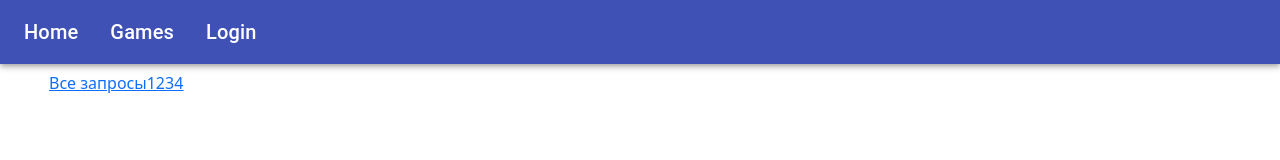
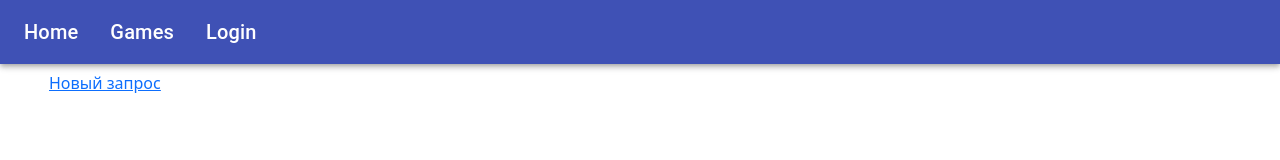
Before and after one commit to bzalyaliev/requests, a React (Create React App) app in the folder frontend/: page / in a window 1280 px wide. Shown: the top 160 px of the page. Built offline with nearby package versions, Linux system fonts and the light colour scheme.

Commit message:
automate rebuilding frontend for backend

```diff
--- a/frontend/src/pages/Home.js
+++ b/frontend/src/pages/Home.js
@@ -7,7 +7,8 @@ class Home extends Component {
         return (
             <div>
                 <Container fluid>
-                    <Button color="link"><Link to="/requests">Все запросы1234</Link></Button>
+                  {/*  <Button color="link"><Link to="/requests">Все запросы</Link></Button>*/}
+                    <Button color="link"><Link to="/request">Новый запрос</Link></Button>
                 </Container>
             </div>
         );
```
Also changed, not shown: frontend/src/router.js (+0 -19 lines), 2 other files (tests, documents, lock files or other folders).
